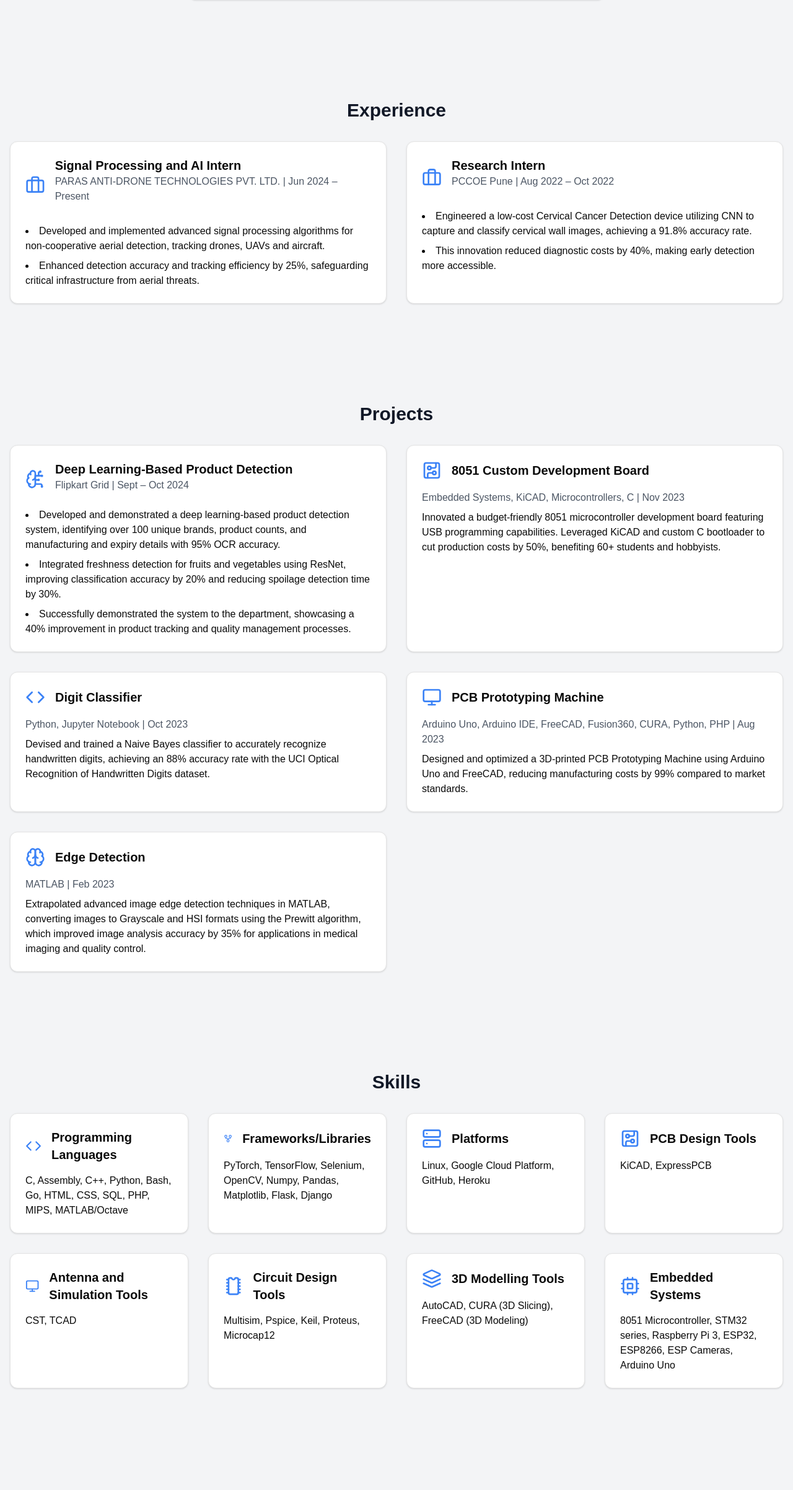
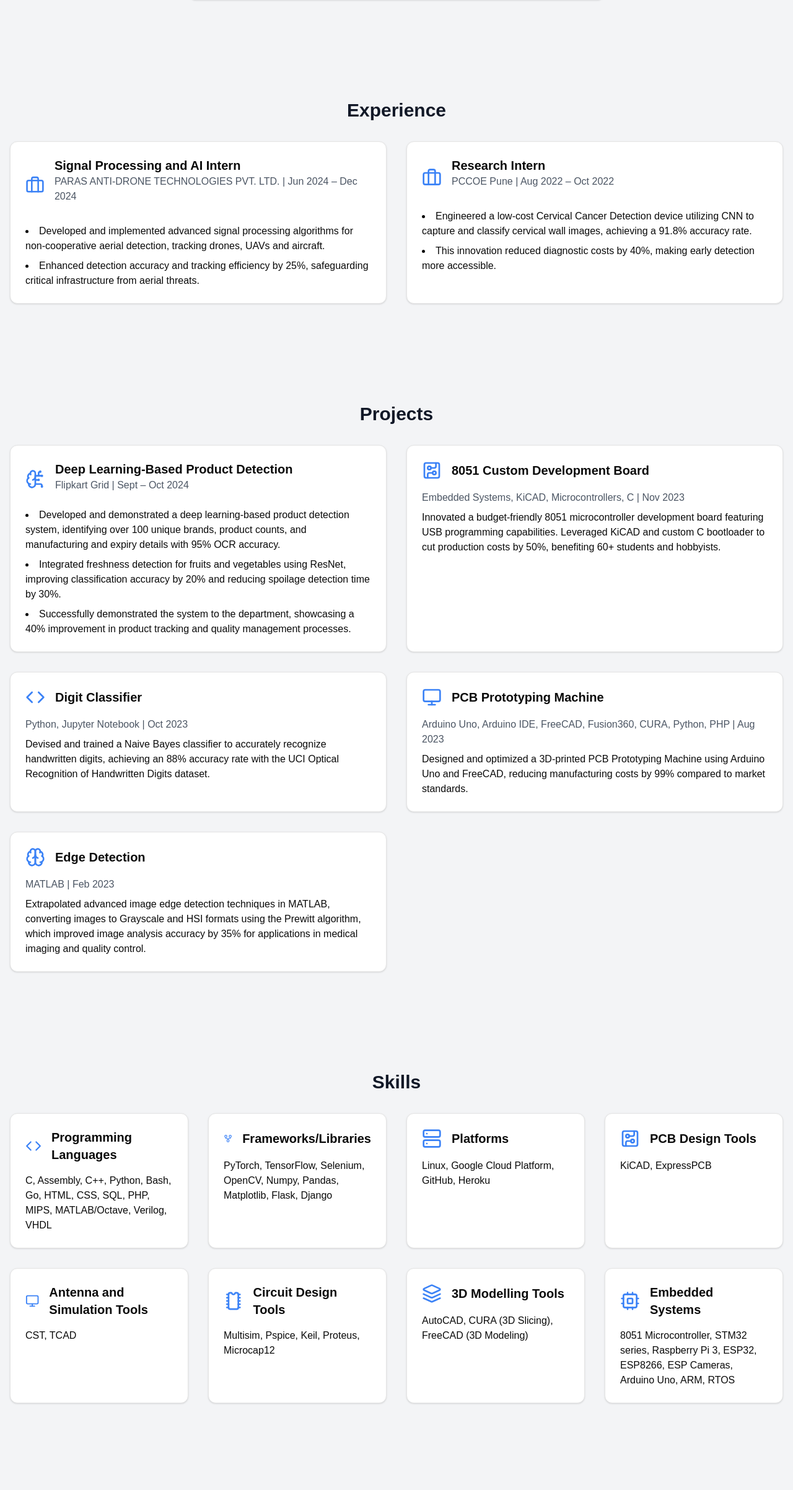
Before and after one commit to Shubham722-227/my-website, a Next.js app: page / in a window 1280 px wide. Shown: the part 1718-4122 px from the top of the page at 62% size. Built offline with nearby package versions, Linux system fonts and the light colour scheme.

Commit message:
Update portfolio.tsx

```diff
--- a/components/portfolio.tsx
+++ b/components/portfolio.tsx
@@ -160,7 +160,7 @@ export function PortfolioComponent() {
                   <Briefcase className="h-8 w-8 text-blue-500 mr-4" />
                   <div>
                     <h3 className="text-xl font-bold">Signal Processing and AI Intern</h3>
-                    <p className="text-gray-600 mb-4">PARAS ANTI-DRONE TECHNOLOGIES PVT. LTD. | Jun 2024 – Present</p>
+                    <p className="text-gray-600 mb-4">PARAS ANTI-DRONE TECHNOLOGIES PVT. LTD. | Jun 2024 – Dec 2024</p>
                   </div>
                 </div>
                 <ul className="list-disc list-inside space-y-2">
@@ -264,7 +264,7 @@ export function PortfolioComponent() {
                   <Code className="h-8 w-8 text-blue-500 mr-4" />
                   <h3 className="text-xl font-bold">Programming Languages</h3>
                 </div>
-                <p>C, Assembly, C++, Python, Bash, Go, HTML, CSS, SQL, PHP, MIPS, MATLAB/Octave</p>
+                <p>C, Assembly, C++, Python, Bash, Go, HTML, CSS, SQL, PHP, MIPS, MATLAB/Octave, Verilog, VHDL</p>
               </CardContent>
             </Card>
             <Card>
@@ -327,7 +327,7 @@ export function PortfolioComponent() {
                   <Cpu className="h-8 w-8 text-blue-500 mr-4" />
                   <h3 className="text-xl font-bold">Embedded Systems</h3>
                 </div>
-                <p>8051 Microcontroller, STM32 series, Raspberry Pi 3, ESP32, ESP8266, ESP Cameras, Arduino Uno</p>
+                <p>8051 Microcontroller, STM32 series, Raspberry Pi 3, ESP32, ESP8266, ESP Cameras, Arduino Uno, ARM, RTOS</p>
               </CardContent>
             </Card>
           </div>
```
